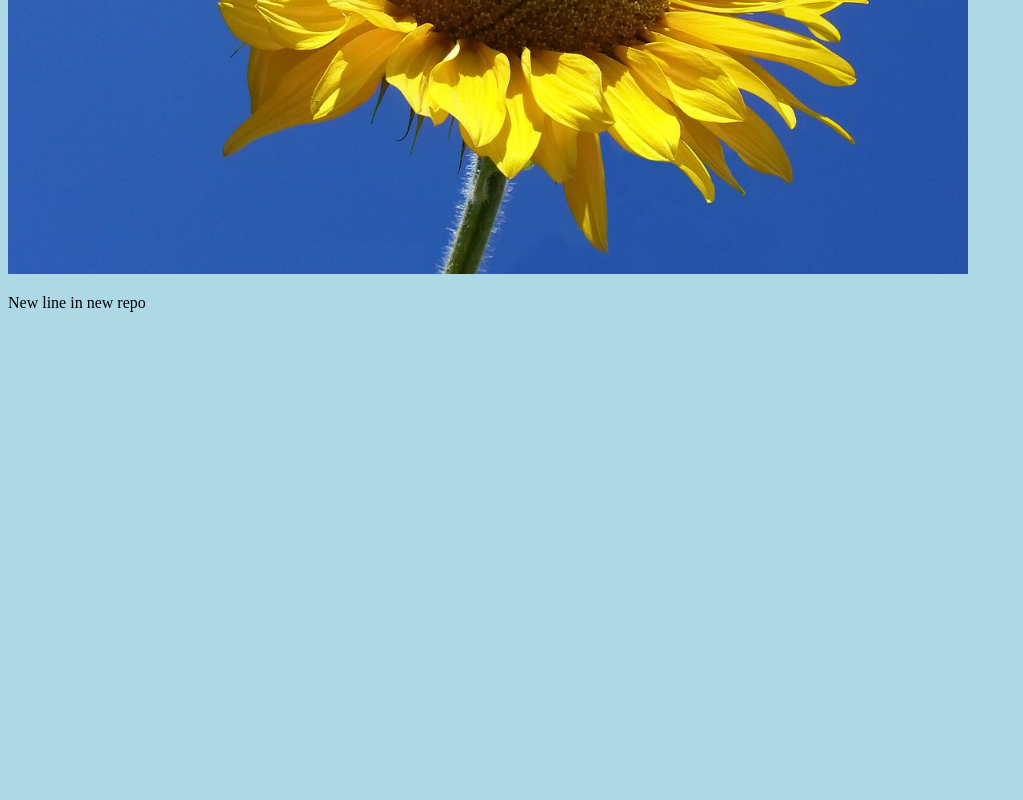
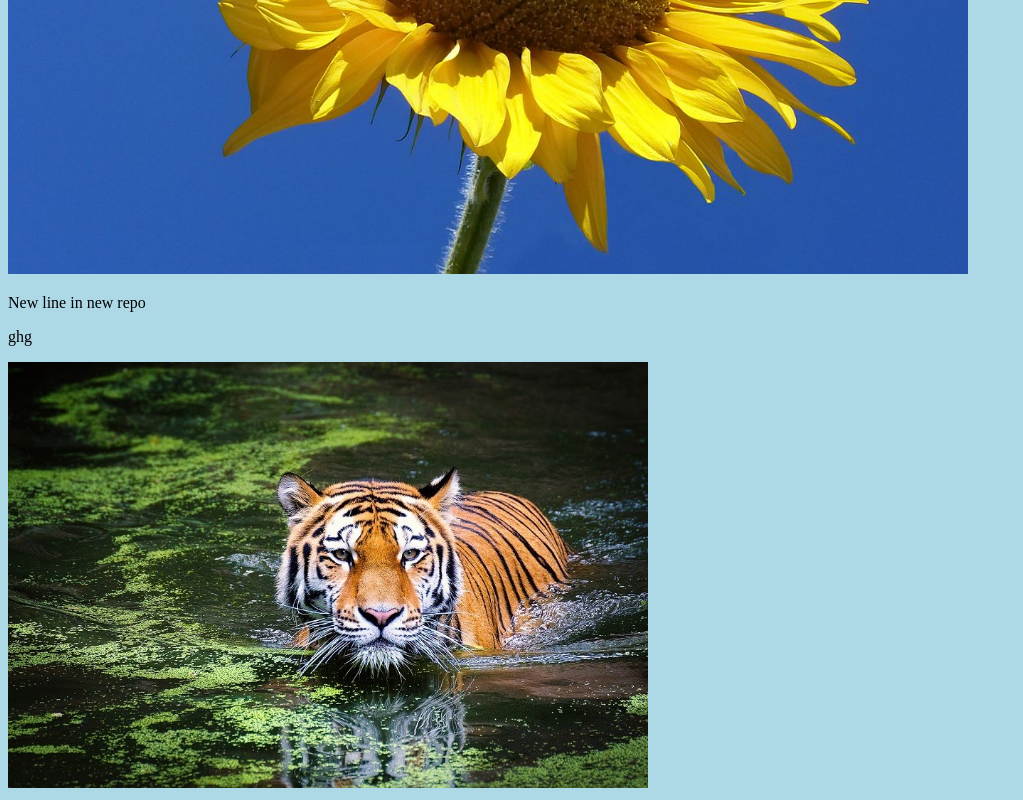
Before and after one commit to pratheek7/hello-world, a plain HTML site: page index.html in a window 1280 px wide. Shown: the part 543-1343 px from the top of the page, without its empty margins (0-1023 px from the left). Before the commit the page ends 871 px from the top, so only its background shows below. Drawn offline with Linux system fonts and the light colour scheme.

Commit message:
another image

```diff
--- a/index.html
+++ b/index.html
@@ -11,5 +11,7 @@
 <p> whats up</p>
 <div><img src="1200px-Sunflower_from_Silesia2.jpg" alt="Sunflower" style="width: 100%; max-width: 960px;"></div>
 <p>New line in new repo</p>
+<p>ghg</p>
+<div><img src="tiger-jpg.jpg" alt="Hello" style="width: 100%;max-width: 640px;"></div>
 </body>
 </html>
```
Also changed, not shown: tiger-jpg.jpg (added).
